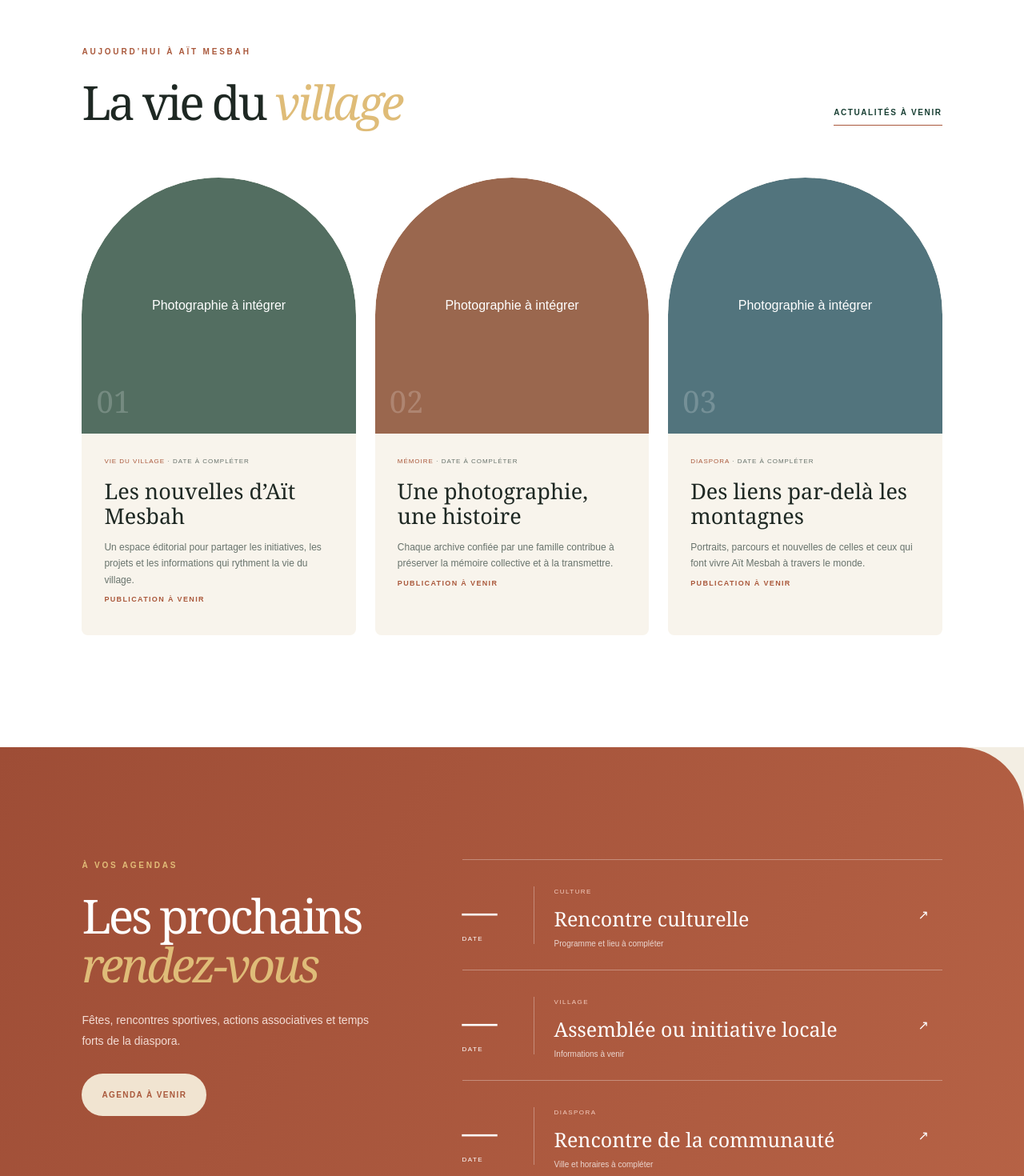
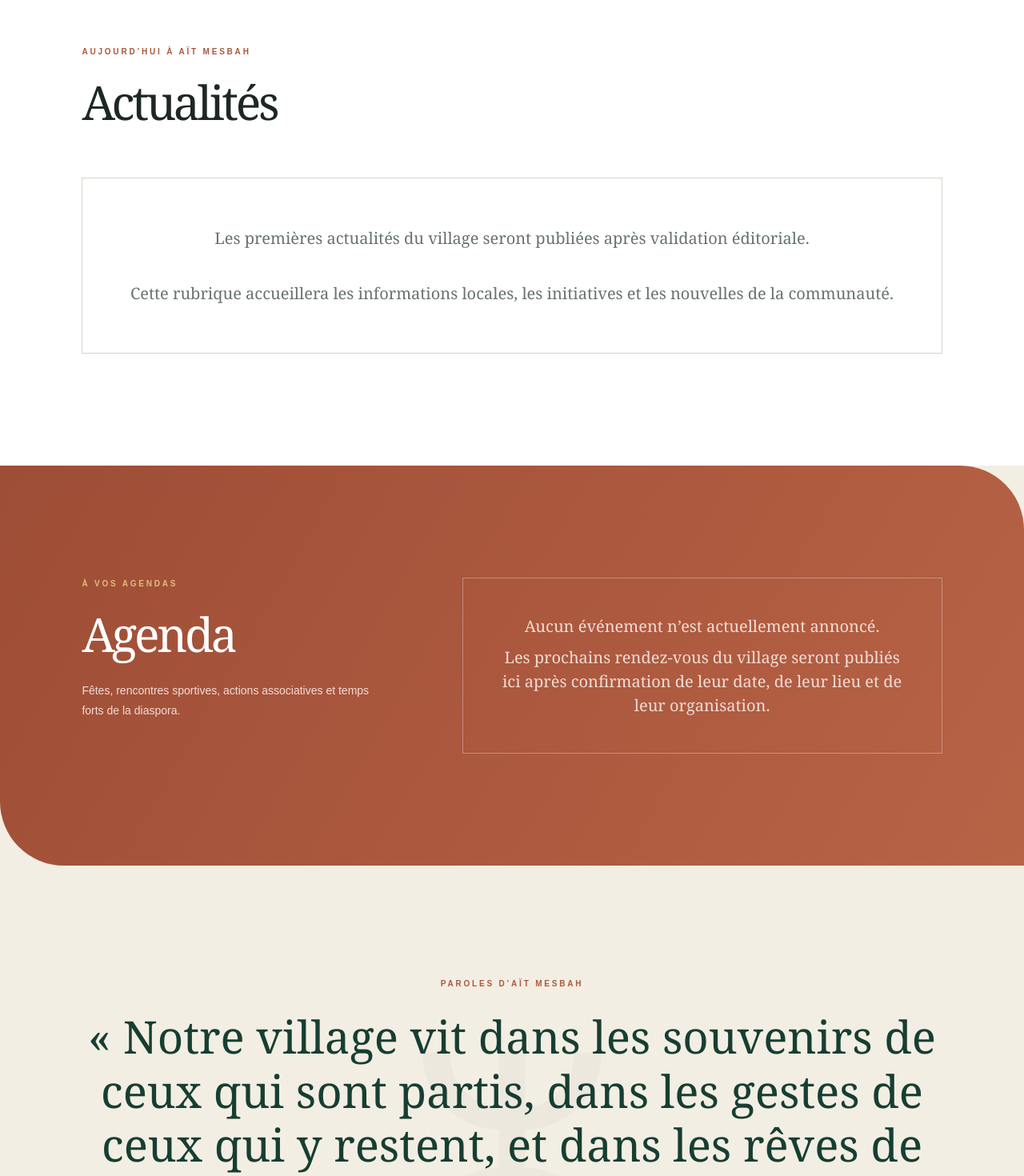
Before and after one commit to AylanMael/aitmesbah, a Next.js app: page / in a window 1280 px wide. Shown: the part 4380-5850 px from the top of the page at 80% size. Built offline with nearby package versions, Linux system fonts and the light colour scheme.

Commit message:
Neutraliser les actualités et événements provisoires

```diff
--- a/components/home/AgendaSection.tsx
+++ b/components/home/AgendaSection.tsx
@@ -1,36 +1,17 @@
-import { events } from "@/data/home";
-
 export default function AgendaSection() {
   return (
     <section id="agenda" className="agenda section-pad">
       <div>
         <p className="eyebrow light">À vos agendas</p>
-        <h2>
-          Les prochains
-          <br />
-          <em>rendez-vous</em>
-        </h2>
+        <h2>Agenda</h2>
         <p className="agenda-intro">
           Fêtes, rencontres sportives, actions associatives et temps forts de
           la diaspora.
         </p>
-        <span className="primary pale">Agenda à venir</span>
       </div>
-      <div className="event-list">
-        {events.map((e) => (
-          <article key={e.title}>
-            <div className="date">
-              <b>—</b>
-              <span>DATE</span>
-            </div>
-            <div>
-              <small>{e.kind}</small>
-              <h3>{e.title}</h3>
-              <p>{e.meta}</p>
-            </div>
-            <span className="event-arrow">↗</span>
-          </article>
-        ))}
+      <div className="section-empty light">
+        <p>Aucun événement n’est actuellement annoncé.</p>
+        <p>Les prochains rendez-vous du village seront publiés ici après confirmation de leur date, de leur lieu et de leur organisation.</p>
       </div>
     </section>
   );
--- a/components/home/NewsSection.tsx
+++ b/components/home/NewsSection.tsx
@@ -1,34 +1,15 @@
-import { news } from "@/data/home";
-
 export default function NewsSection() {
   return (
     <section id="vivre" className="news section-pad">
       <div className="section-head light-head">
         <div>
           <p className="eyebrow">Aujourd’hui à Aït Mesbah</p>
-          <h2>
-            La vie du <em>village</em>
-          </h2>
+          <h2>Actualités</h2>
         </div>
-        <span className="text-link">Actualités à venir</span>
       </div>
-      <div className="news-grid">
-        {news.map((n, i) => (
-          <article className="news-card" key={n.title}>
-            <div className={`news-image ${n.tone}`}>
-              <span>Photographie à intégrer</span>
-              <b>0{i + 1}</b>
-            </div>
-            <div>
-              <p className="meta">
-                <span>{n.tag}</span> · DATE À COMPLÉTER
-              </p>
-              <h3>{n.title}</h3>
-              <p>{n.text}</p>
-              <span>Publication à venir</span>
-            </div>
-          </article>
-        ))}
+      <div className="section-empty">
+        <p>Les premières actualités du village seront publiées après validation éditoriale.</p>
+        <p>Cette rubrique accueillera les informations locales, les initiatives et les nouvelles de la communauté.</p>
       </div>
     </section>
   );
--- a/data/home.ts
+++ b/data/home.ts
@@ -1,8 +1,6 @@
 import type {
   ContributionType,
-  EventItem,
   MemoryItem,
-  NewsItem,
   PlaceItem,
   QuickLinkItem,
   VillageFact,
@@ -62,45 +60,6 @@ export const places: PlaceItem[] = [
   },
 ];
 
-export const news: NewsItem[] = [
-  {
-    tag: "Vie du village",
-    title: "Les nouvelles d’Aït Mesbah",
-    text: "Un espace éditorial pour partager les initiatives, les projets et les informations qui rythment la vie du village.",
-    tone: "olive",
-  },
-  {
-    tag: "Mémoire",
-    title: "Une photographie, une histoire",
-    text: "Chaque archive confiée par une famille contribue à préserver la mémoire collective et à la transmettre.",
-    tone: "clay",
-  },
-  {
-    tag: "Diaspora",
-    title: "Des liens par-delà les montagnes",
-    text: "Portraits, parcours et nouvelles de celles et ceux qui font vivre Aït Mesbah à travers le monde.",
-    tone: "blue",
-  },
-];
-
-export const events: EventItem[] = [
-  {
-    kind: "Culture",
-    title: "Rencontre culturelle",
-    meta: "Programme et lieu à compléter",
-  },
-  {
-    kind: "Village",
-    title: "Assemblée ou initiative locale",
-    meta: "Informations à venir",
-  },
-  {
-    kind: "Diaspora",
-    title: "Rencontre de la communauté",
-    meta: "Ville et horaires à compléter",
-  },
-];
-
 export const voiceCategories: string[] = [
   "Aînés",
   "Habitants",
--- a/types/content.ts
+++ b/types/content.ts
@@ -27,19 +27,6 @@ export interface PlaceItem {
   large?: boolean;
 }
 
-export interface NewsItem {
-  tag: string;
-  title: string;
-  text: string;
-  tone: "olive" | "clay" | "blue";
-}
-
-export interface EventItem {
-  kind: string;
-  title: string;
-  meta: string;
-}
-
 export interface ContributionType {
   label: string;
 }
```
Also changed, not shown: app/globals.css.
